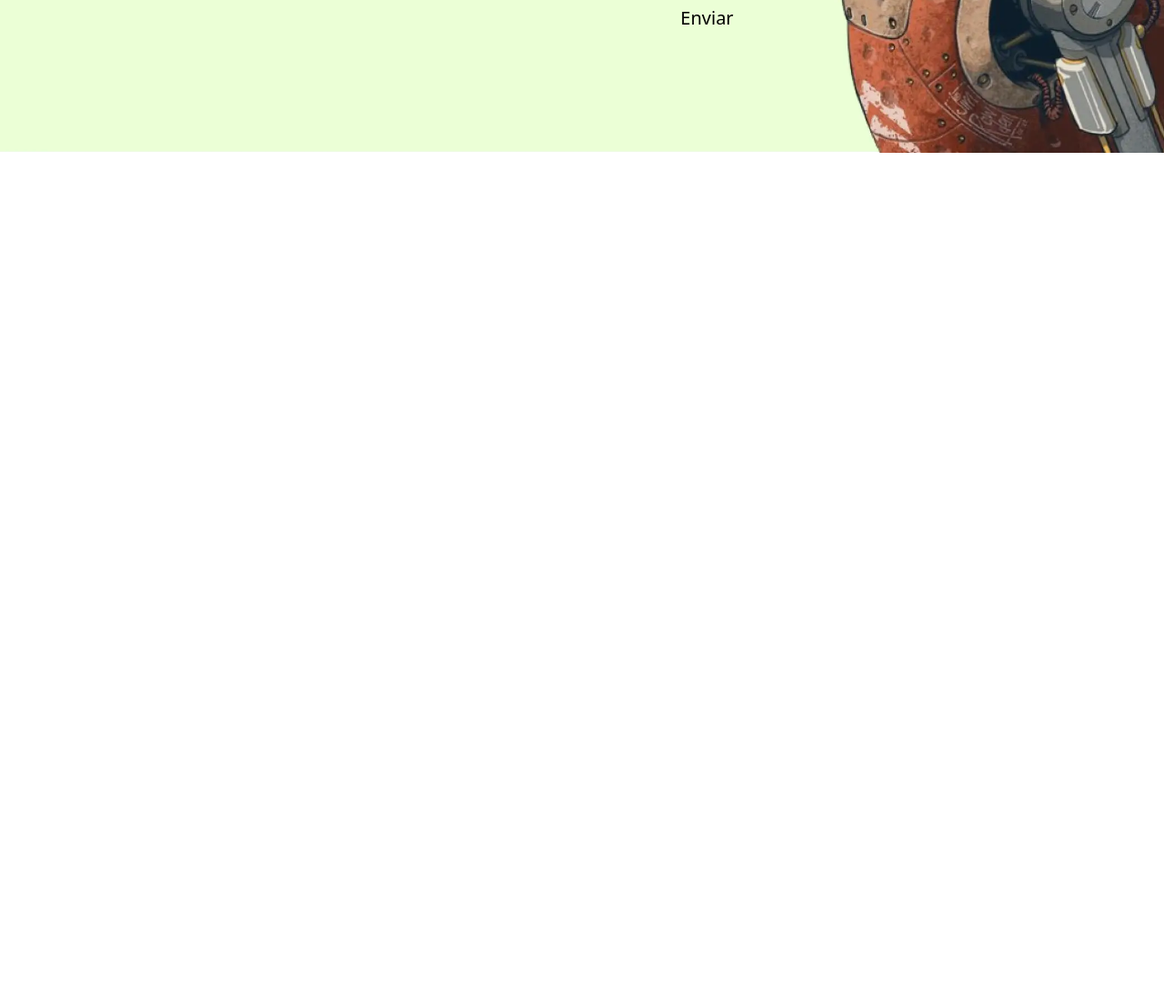
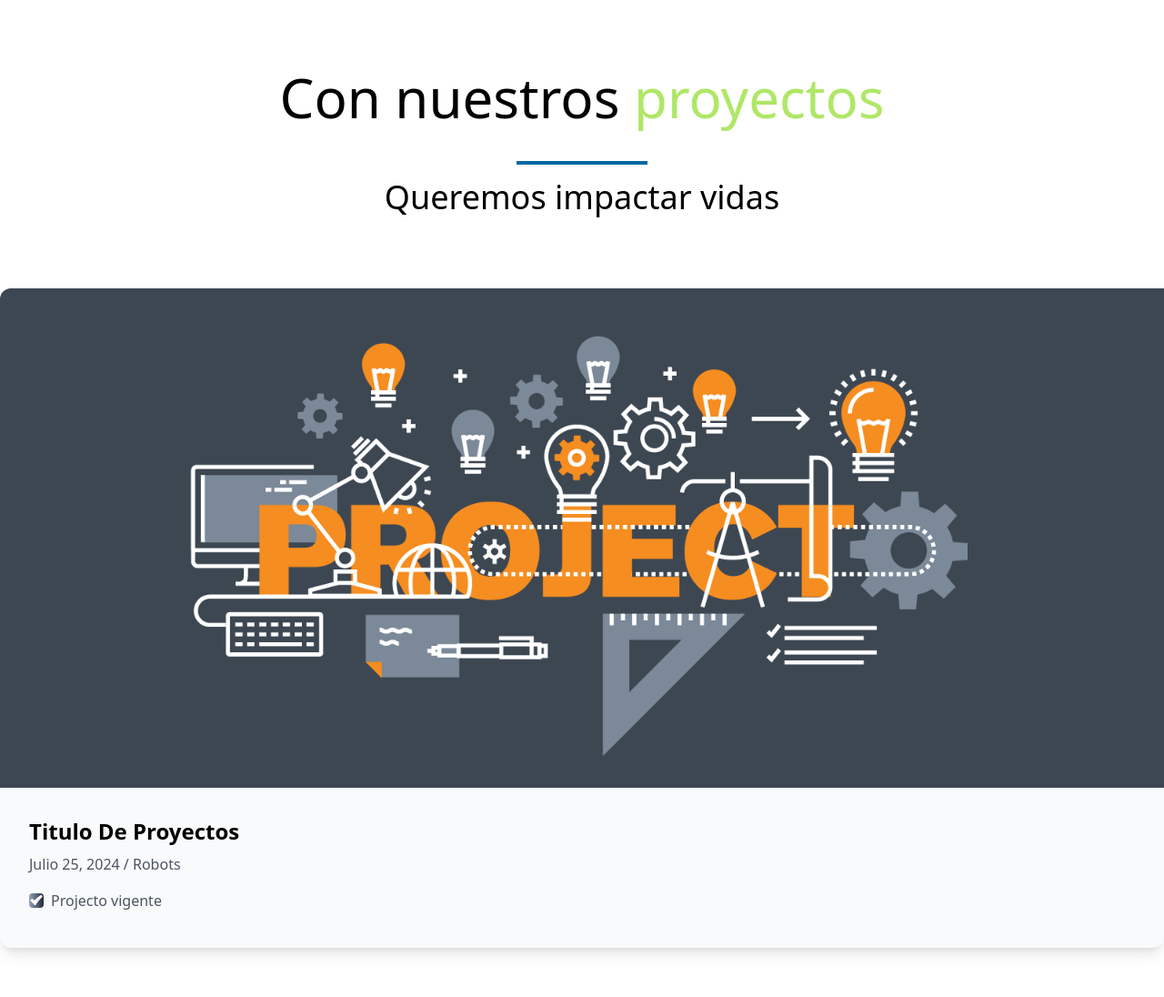
Before and after one commit to jairyara/ieee-etitc, an Astro site: page /proyectos in a window 1280 px wide. Shown: the part 672-1768 px from the top of the page at 91% size. Before the commit the page ends 840 px from the top, so only its background shows below. Built offline with nearby package versions, Linux system fonts and the light colour scheme; Astro itself is replaced by a stand-in of ours.

Commit message:
feat(ui) se agrega el compoenente de page principal de Proyecto

```diff
--- /dev/null
+++ b/src/components/CardProject.astro
@@ -0,0 +1,27 @@
+---
+
+import Img_1 from "@assets/img/img_project_1.png"
+import {Icon} from "astro-icon/components"
+
+
+---
+
+<section class="bg-slate-50 rounded-xl shadow-lg w-full">
+    <picture class="">
+        <img class="rounded-se-none rounded-t-xl w-auto" src={Img_1.src} alt="imagen del proyecto">
+    </picture>
+    <section class="p-8 flex-col space-y-2  ">
+        <h2 class="capitalize font-bold text-2xl">
+            titulo de proyectos
+        </h2>
+        <h4 class="capitalize text-gray-600">
+            julio 25, 2024 / robots
+        </h4>
+        <div class="flex gap-2 place-items-center ">
+            <Icon class="place-items-end text-slate-600 bg-gradient-to-r from-slate-400 to-slate-800 rounded" name="ui/checkmark"/>
+            <h4 class="text-start py-2 text-gray-600 ">
+                Projecto vigente
+            </h4>
+        </div>
+    </section>
+</>
--- a/src/pages/proyectos.astro
+++ b/src/pages/proyectos.astro
@@ -1,11 +1,31 @@
 ---
 
 import Layout from "@layouts/Layout.astro";
+import CardProject from "@components/CardProject.astro";
+import Img_slider from "@assets/img/img_project_1.png"
 const title : string = 'Inicio';
 const description : string = 'IEEE ETITC Página oficial'
 
 ---
 
 <Layout title={title} description={description}>
-    Proyectos
+    <section class="text-center">
+        <h2>Proyectos</h2>
+        <picture class=" h-4/5 w-auto bg-sky-600">
+            <img class="h-auto w-full" src={Img_slider.src} alt="avion en una pista de tierra">
+        </picture>
+    </section>
+    <section class="text-center items-center justify-center my-4 gap-y-4 space-y-4 p-16">
+        <h3 class="text-6xl mb-10">
+            Con nuestros
+            <span class="last-of-type:text-greenProject"> proyectos</span>
+        </h3>
+        <div class ="w-36 h-1 bg-sky-700 mx-auto"></div>
+        <h4 class="text-4xl mb-10">
+            Queremos impactar vidas
+        </h4>
+    </section>
+    <section>
+        <CardProject/>
+    </section>
 </Layout>
--- a/tailwind.config.mjs
+++ b/tailwind.config.mjs
@@ -15,6 +15,9 @@ export default {
 				'shark': '#1D1D1F',
 				'greenShow': '#ECFFD4'
 			},
+			margin: {
+
+			}
 		},
 	},
 	plugins: [],
```
Also changed, not shown: public/assets/img/avionProject.jpg (added), public/assets/img/favicon.png (renamed from public/favicon.png), public/assets/img/img_project_1.png (added), src/icons/ui/checkmark.svg (added).
